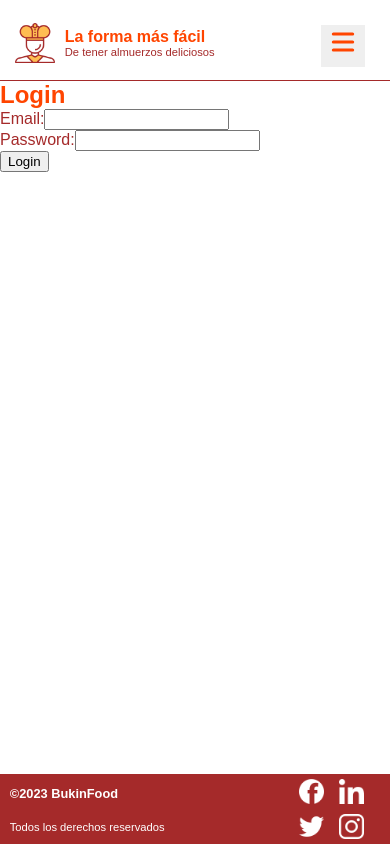
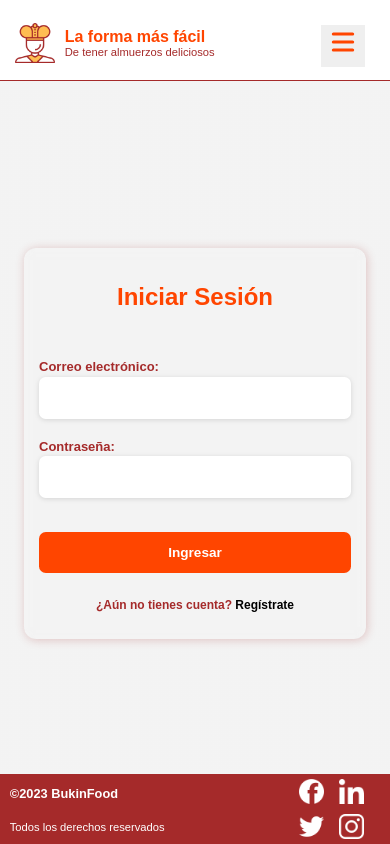
Before and after one commit to JuanNicolas14/proyectoFinalCTD, a React (Vite) app in the folder Frontend/: page /login in a window 390 px wide. Built offline with nearby package versions, Linux system fonts and the light colour scheme.

Commit message:
historia de usuario 10, agregamos la logica al login para iniciar sesion, al igual que la pagina de detalle usuario, y un estado global para guardar el token y los datos del usuario

```diff
--- a/Frontend/src/App.jsx
+++ b/Frontend/src/App.jsx
@@ -12,11 +12,13 @@ import RegistrarUsuario from './Componentes/RegistrarUsuario/registrarUsuario'
 import ListaPorPlan from './Vistas/ListaPorPlan/ListaPorPlan'
 import AgregarPlan from './Vistas/AgregarPlan/AgregarPlan'
 import Login from './Vistas/Login/Login'
+import {AppProvider} from './utils/EstadoGlobal'
+import DetalleUser from './Vistas/DetalleUser/DetalleUser'
 
 function App() {
 
   return (
-    <>
+    <AppProvider>
       <Header/>
       <Routes>
         <Route path='/' element={<Navigate to='/home' replace/>}/>
@@ -29,11 +31,12 @@ function App() {
         <Route path='/administracion' element={<Administracion/>}/>
         <Route path='/administracion/agregarProducto' element={<AgregarProducto/>}/>
         <Route path='/administracion/eliminarProducto' element={<EliminarProducto/>}/>
+        <Route path='/usuario/detalle' element={<DetalleUser/>}/>
         <Route path='/usuario/registrar' element={<RegistrarUsuario/>}/>
         <Route path='/plan/registrar' element={<AgregarPlan/>}/>
       </Routes>
       <Footer/>
-    </>
+    </AppProvider>
   )
 }
 
--- a/Frontend/src/Componentes/Header/Header.jsx
+++ b/Frontend/src/Componentes/Header/Header.jsx
@@ -1,11 +1,15 @@
-import React, {useState} from 'react'
+import React, {useContext, useState} from 'react'
 import { Link } from 'react-router-dom'
 import images from '../../assets/images/images'
 import {HiMenu} from 'react-icons/hi'
 import {GrClose} from 'react-icons/gr'
 import './header.css'
+import { AppContext } from '../../utils/EstadoGlobal'
 
 const Header = () => {
+
+  //Estado global
+  const {userJwt, setUserJwt} = useContext(AppContext)
 
   const [show, setShow] = useState(false)
 
@@ -30,7 +34,53 @@ const Header = () => {
             </Link>
           </div>
 
-        <div className="botones-logueo">
+        {userJwt?.nombre.length > 1
+        ? userJwt.rol == "ADMIN"
+          ? <div className='botones-logueo'>
+              <button>
+                <Link to='/administracion' style={{ textDecoration: 'none' }}>
+                  Modulo Admin
+                </Link>
+              </button>
+
+              <button>
+                <Link to='/login' style={{ textDecoration: 'none' }}>
+                  Cerrar sesión
+                </Link>
+              </button>
+            </div>
+          : <div className='botones-logueo'>
+              <button>
+                <Link to='/login' style={{ textDecoration: 'none' }}>
+                  Cerrar sesión
+                </Link>
+              </button>
+            </div>
+
+        : (
+          <div className="botones-logueo">
+            <button>
+              <Link to='/usuario/registrar' style={{ textDecoration: 'none' }}>
+                Crear cuenta
+              </Link>
+            </button>
+
+            <button>
+              <Link to='/administracion' style={{ textDecoration: 'none' }}>
+                Modulo Admin
+              </Link>
+            </button>
+
+            <button>
+              <Link to='/login' style={{ textDecoration: 'none' }}>
+                Iniciar sesión
+              </Link>
+            </button>
+          </div>
+          )
+        }
+
+        {/* <div className="botones-logueo">
           <button>
             <Link to='/usuario/registrar' style={{ textDecoration: 'none' }}>
               Crear cuenta
@@ -43,8 +93,12 @@ const Header = () => {
             </Link>
           </button>
 
-          <button>Iniciar sesión</button>
-        </div>
+          <button>
+            <Link to='/login' style={{ textDecoration: 'none' }}>
+              Iniciar sesión
+            </Link>
+          </button>
+        </div> */}
 
         {show
         ? <div className='menu-movil'>
--- a/Frontend/src/Componentes/Header/header.css
+++ b/Frontend/src/Componentes/Header/header.css
@@ -220,8 +220,6 @@ header {
     header .imagotipo {
       width: 70%;
     }
-    header .imagotipo a {
-    }
     header .imagotipo img{
       width: 40px;
     }
--- /dev/null
+++ b/Frontend/src/Vistas/DetalleUser/DetalleUser.jsx
@@ -0,0 +1,60 @@
+import React, { useContext, useEffect } from 'react'
+import { AppContext } from '../../utils/EstadoGlobal';
+import baseUrl from '../../utils/baseUrl.json'
+
+const DetalleUser = () => {
+    //Estado global
+    const {userJwt, setUserJwt} = useContext(AppContext)
+
+
+    useEffect(() => {
+        const fetchUserDetails = async () => {
+          try {
+
+            // Configura el encabezado de la solicitud HTTP con el token JWT
+            const config = {
+              headers: {
+                'Authorization': `Bearer ${userJwt.jwt}`
+              }
+            };
+
+            // Realiza la solicitud HTTP para obtener los detalles del usuario
+            const response = await fetch('http://localhost:8080/usuario/detalle', config)
+            if(response.ok){
+                const data = await response.json();
+                setUserJwt({...userJwt,
+                    id:data.id,
+                    nombre:data.nombre,
+                    apellido:data.apellido,
+                    email:data.email,
+                    rol:data.rol
+                })
+                console.log("datos guardados en el global state")
+            }
+            // Almacena los detalles del usuario en el estado
+
+          } catch (error) {
+            // Maneja el error
+            console.error('Error al obtener los detalles del usuario:', error);
+          }
+        };
+
+        fetchUserDetails();
+      }, []);
+
+      console.log("fuera del useEffect")
+      console.log(userJwt)
+
+      return (
+        <main>
+            <section className='detalle-usuario'>
+                <h2>Detalles del Usuario</h2>
+                <p>Nombre: {userJwt.nombre}</p>
+                <p>Apellido: {userJwt.apellido}</p>
+                <p>Email: {userJwt.email}</p>
+            </section>
+        </main>
+      );
+}
+
+export default DetalleUser
--- a/Frontend/src/Vistas/Home.jsx
+++ b/Frontend/src/Vistas/Home.jsx
@@ -1,4 +1,4 @@
-import React, { useEffect, useState } from 'react'
+import React, { useContext, useEffect, useState } from 'react'
 import Searchbar from '../Componentes/Searchbar/Searchbar'
 import Categoria from '../Componentes/Categorias/Categoria'
 import RestauranteRecomendado from '../Componentes/Recomendados/RestauranteRecomendado'
@@ -41,7 +41,7 @@ const Home = () => {
 
     fetchData();
   }, [urlRestaurantes]);
-  console.log(planesdb)
+
   function shuffleArray(array) {
     for (let i = array.length - 1; i > 0; i--) {
       const j = Math.floor(Math.random() * (i + 1));
--- a/Frontend/src/Vistas/Login/Login.jsx
+++ b/Frontend/src/Vistas/Login/Login.jsx
@@ -1,9 +1,18 @@
-import React, {useState} from 'react'
+import React, {useContext, useState} from 'react'
+import "./login.css";
+import { Link, useNavigate } from "react-router-dom";
+import {AppContext} from '../../utils/EstadoGlobal'
+/*Herramientas */
+import Swal from 'sweetalert2';
 
 const Login = () => {
+    const navigate = useNavigate();
+    //Estado global
+    const {userJwt, setUserJwt} = useContext(AppContext)
+
+    //State datos del form
     const [email, setEmail] = useState('');
     const [password, setPassword] = useState('');
-    const [token, setToken] = useState('');
 
     const handleSubmit = async (e) => {
         e.preventDefault();
@@ -17,38 +26,64 @@ const Login = () => {
         });
 
         if (response.ok) {
-        const data = await response.json();
-        const { token } = data;
-        console.log(data)
-        setToken(token);
+          const data = await response.json();
+          //Guardamos el jwt en el estado global
+          setUserJwt({...userJwt, jwt: data.jwt})
+          Swal.fire(
+            {
+              title: 'Inicio de Sesión',
+              text: `Inicio de Sesión realizado con exito, Presionar aceptar para ir a la pagina de detalle`,
+              icon: 'success',
+              showCancelButton: false,
+              confirmButtonColor: '#3085d6',
+              cancelButtonColor: '#d33',
+              confirmButtonText: 'Aceptar',
+            }
+          ).then((result) => {
+            navigate('/usuario/detalle')
+          })
+
         } else {
-        console.log('Error al hacer login');
+          console.log('Error al hacer login');
         }
     };
+
+
   return (
-    <main className=''>
-    <section className='formulario-login'>
-      <h1>Login</h1>
+    <main className='form-login'>
+    <section className='form-container'>
+      <h2>Iniciar Sesión</h2>
       <form onSubmit={handleSubmit}>
-        <div>
-          <label>Email:</label>
+        <div className='input-box'>
+          <label htmlFor='email'>Correo electrónico:</label>
           <input
             type="email"
+            id='email'
+            name='email'
             value={email}
             onChange={(e) => setEmail(e.target.value)}
+            required
           />
         </div>
-        <div>
-          <label>Password:</label>
+        <div className='input-box'>
+          <label htmlFor="password">Contraseña:</label>
           <input
             type="password"
+            id="password"
+            name="password"
             value={password}
             onChange={(e) => setPassword(e.target.value)}
+            required
           />
         </div>
-        <button type="submit">Login</button>
+        <button type="submit">Ingresar</button>
+        <p>
+          ¿Aún no tienes cuenta?{" "}
+          <span className='link-registro'>
+            <Link to="/usuario/registrar">Regístrate</Link>
+          </span>
+        </p>
       </form>
-      {token && <p>Token: {token}</p>}
     </section>
 
     </main>
--- /dev/null
+++ b/Frontend/src/Vistas/Login/login.css
@@ -0,0 +1,154 @@
+main.form-login {
+    margin: auto;
+    width: 100%;
+    display: flex;
+    justify-content: center;
+    align-items: center;
+    height: 86vh;
+    background-image: radial-gradient(#A52A2A 0.5px, transparent 0.5px), radial-gradient(#A52A2A 0.5px, rgba(196, 196, 196, .2) 0.5px);
+    background-size: 20px 20px;
+    background-position: 0 0, 10px 10px;
+    overflow: hidden;
+}
+
+main .form-container {
+    display: flex;
+    flex-direction: column;
+    flex-wrap: wrap;
+    padding: 1.5em;
+    width: 500px;
+    backdrop-filter: blur(5px);
+    background-color: transparent;
+    border-radius: .75em;
+    box-shadow: 1px 1px 10px rgba(165, 42, 42, .25);
+}
+
+.form-container h2 {
+    text-align: center;
+    justify-content: center;
+    width: 100%;
+    color: orangered;
+    margin-bottom: 1.25em;
+}
+
+.form-container form {
+    display: flex;
+    flex-direction: column;
+    width: 100%;
+}
+
+.form-container .input-box {
+    display: flex;
+    flex-direction: column;
+}
+
+.form-container label {
+    font-weight: bold;
+    font-size: small;
+    margin-bottom: 2.5px;
+}
+
+.form-container input {
+    margin-bottom: 1.25em;
+    border: none;
+    height: 2.5em;
+    border-radius: .5em;
+    box-shadow: 0px 1px 5px rgba(0, 0, 0, .125);
+    color: orangered;
+    padding-left: 10px;
+    font-weight: 500;
+    letter-spacing: 1.5px;
+}
+
+.form-container input[type=email] {
+    text-transform: lowercase;
+}
+
+.form-container input[type=password] {
+    letter-spacing: 5px;
+    font-weight: bold;
+}
+
+.form-container .icono {
+    position: absolute;
+    right: 40px;
+    top: 170px;
+    font-size: 1.25em;
+    cursor: pointer;
+    padding: 5px;
+}
+
+.form-container button {
+    align-self: center;
+    width: 50%;
+    padding: 10px;
+    border: none;
+    border-radius: .5em;
+    font-family: "Quicksand", sans-serif;
+    font-size: .85em;
+    font-weight: bold;
+    color: white;
+    background-color: orangered;
+    cursor: pointer;
+    margin: 1em 0 1em 0;
+}
+
+.form-container p {
+    align-self: center;
+    font-weight: bold;
+    font-size: .75em;
+}
+
+.form-container p span {
+    color: #4285F4;
+    cursor: pointer;
+}
+
+.form-container p span:hover {
+    text-decoration: underline;
+}
+
+.form-container .link-registro a {
+    text-decoration: none;
+    color: black;
+}
+
+
+@media (max-width: 768px) {
+    main .form-container {
+      width: 400px;
+    }
+    .form-container h2 {
+      margin-bottom: 2.5em;
+    }
+    .form-container input {
+      margin-bottom: 1.5em;
+      height: 3em;
+    }
+    .form-container button {
+      width: 85%;
+      margin: 3em 0 1em 0;
+    }
+    .form-container .icono {
+      top: 212px;
+    }
+  }
+
+  @media (max-width: 480px) {
+    .form-login .form-container {
+        padding:15px;
+        width: 80%;
+    }
+    .form-container h2 {
+      margin-bottom: 3rem;
+    }
+    .form-container button {
+      width: 100%;
+      height: 3em;
+      margin: 1em 0 1em 0;
+    }
+    .form-container .icono {
+      right: 30px;
+      top: 260px;
+    }
+  }
--- /dev/null
+++ b/Frontend/src/utils/EstadoGlobal.jsx
@@ -0,0 +1,21 @@
+import React, { createContext, useState } from 'react'
+
+export const AppContext = createContext()
+
+export const AppProvider = ({children}) => {
+    const [userJwt, setUserJwt] = useState({
+      id: null,
+      nombre:'',
+      apellido:'',
+      email:'',
+      password:'',
+      rol:'',
+      jwt:null,
+    });
+
+  return (
+    <AppContext.Provider value={{ userJwt, setUserJwt }}>
+      {children}
+    </AppContext.Provider>
+  )
+}
```
Also changed, not shown: Frontend/src/Vistas/AgregarProducto/AgregarProducto.jsx (+7 -16 lines), Frontend/src/Vistas/DetalleUser/detalleUser.css (added), 1 other file (tests, documents, lock files or other folders).
